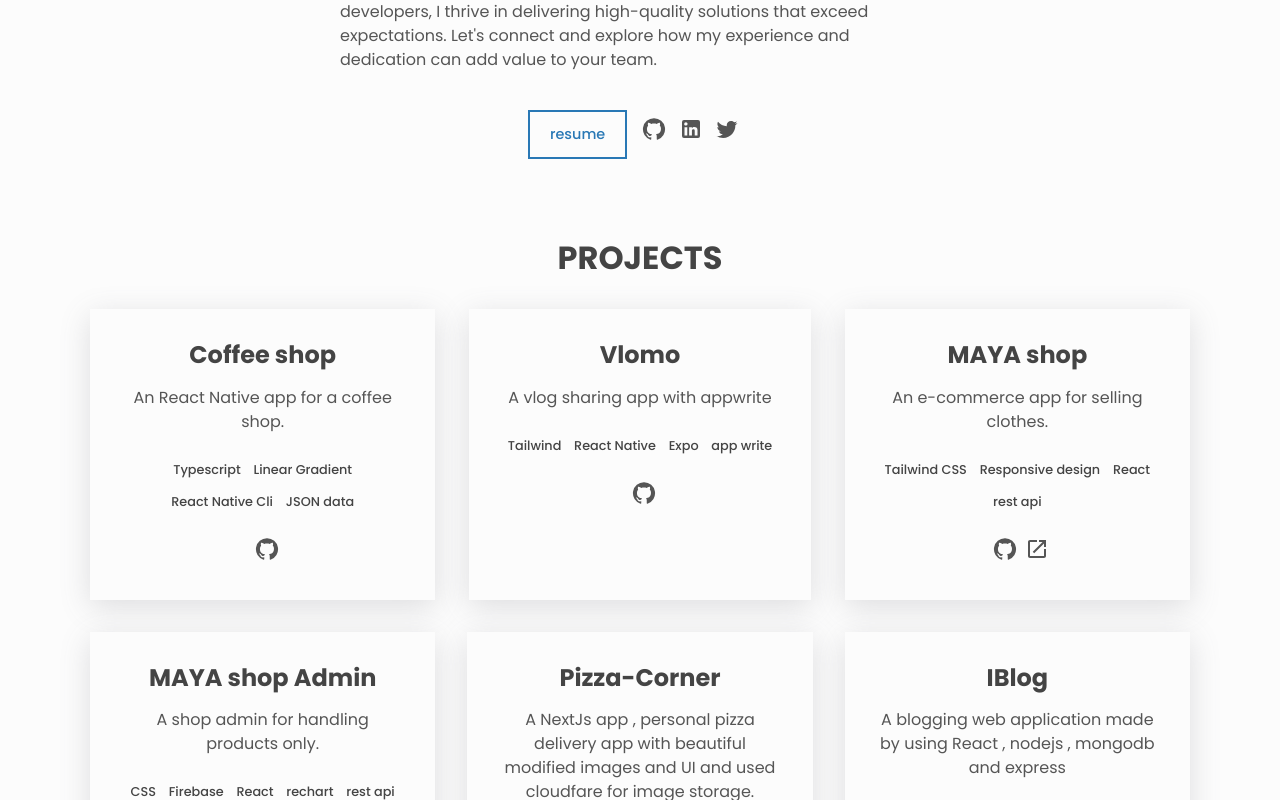
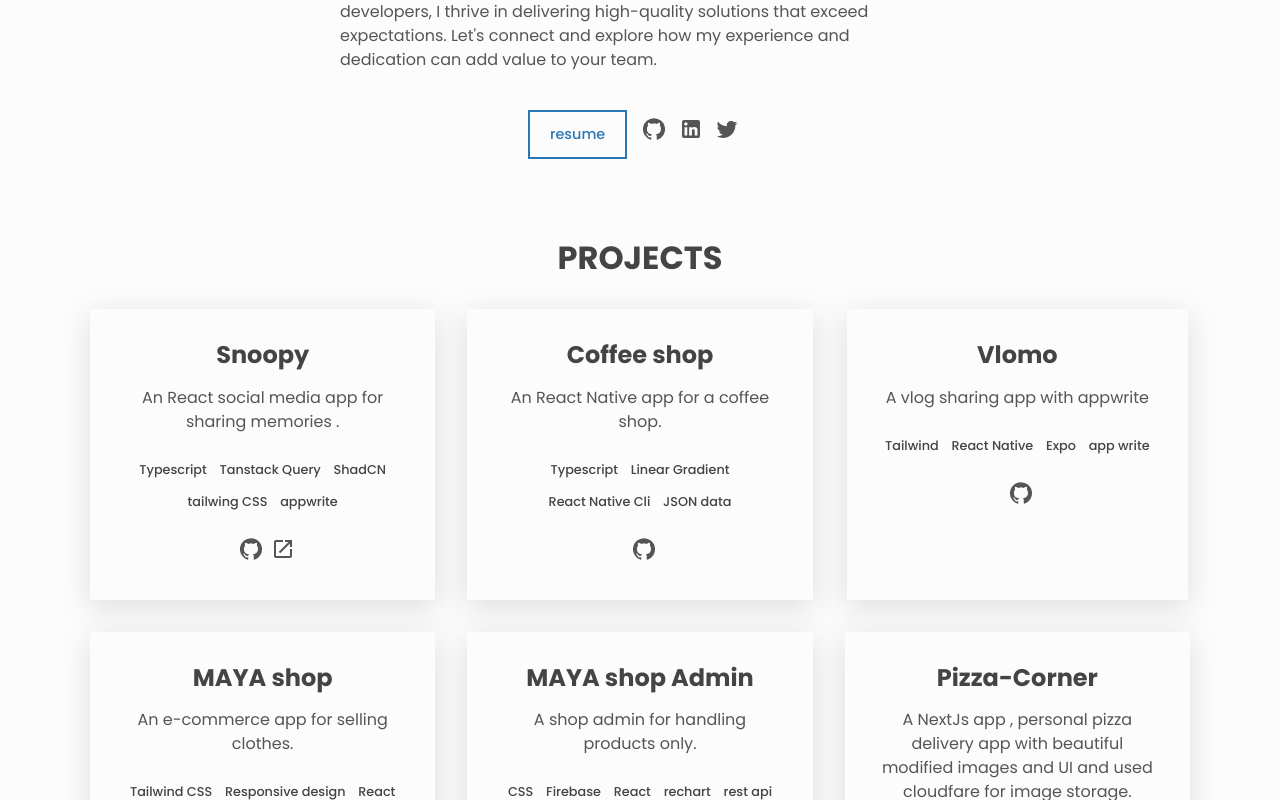
Before and after one commit to VinaySehwag14/PERSONAL-PORTFOLIO, a React (Create React App) app: page / in a window 1280 px wide. Shown: the part 512-1312 px from the top of the page. Built offline with nearby package versions, Linux system fonts and the light colour scheme.

Commit message:
Update portfolio.js
added snoopy in portfolio

```diff
--- a/src/portfolio.js
+++ b/src/portfolio.js
@@ -18,6 +18,13 @@ const about = {
 }
 
 const projects = [
+   {
+    name: 'Snoopy',
+    description: 'An React social media app for sharing memories .',
+    stack: ['Typescript', 'Tanstack Query', 'ShadCN','tailwing CSS', 'appwrite'],
+    sourceCode: 'https://github.com/VinaySehwag14/Snoopy',
+    livePreview: 'https://snoopy-tan.vercel.app/',
+  },
    {
     name: 'Coffee shop ',
     description: 'An React Native app for a coffee shop.',
```
